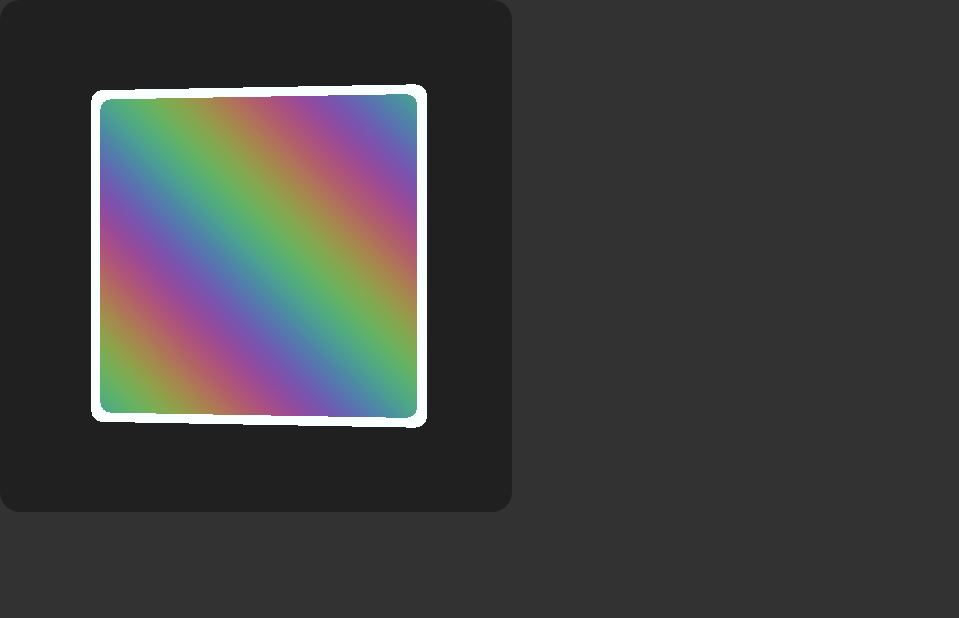
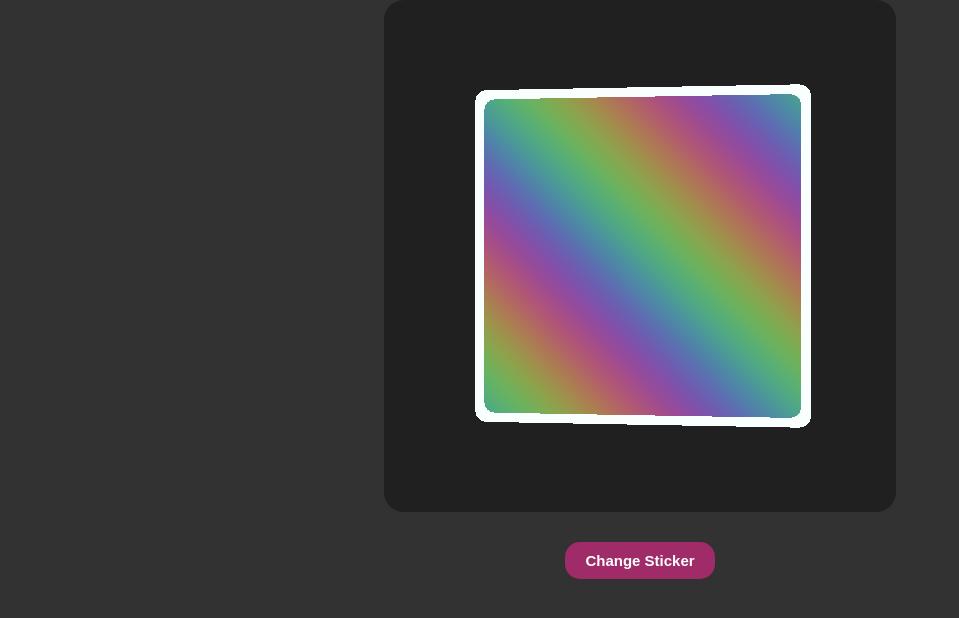
Before and after one commit to xTacobaco/sticker-maker, a website built with Vite: page index.html in a window 1280 px wide. Shown: the whole page, without its empty margins (0-959 px from the left). Built offline with nearby package versions, Linux system fonts and the light colour scheme; animation ran at ten frames a second.

Commit message:
change sticker button

```diff
--- a/main.js
+++ b/main.js
@@ -103,6 +103,10 @@ requestAnimationFrame(function animate() {
     renderer.setClearColor(0x202020, 1);
     plane.rotation.y += Math.sin(Date.now()/1000 * 2)/5;
     stickerMaterial.uniforms.time.value = plane.rotation.y;
+    stickerMaterial.uniforms.albedo.value = albedo;
+    stickerMaterial.uniforms.outline.value = outline;
+    backsideMaterial.alphaMap = alphaMap;
+    outlinemesh.material.alphaMap = alphaMap;
     renderer.render(scene, camera);
 });
 
@@ -110,7 +114,22 @@ touchmaster95(renderer.domElement, {
     useSpring: true,
     minZoom: 0.5,
     maxZoom: 2,
-}, ({ x, zoom }) => {
+}, ({ x }) => {
     plane.rotation.y = x/100;
     camera.position.z = 3;
 });
+
+let button = document.createElement('button');
+button.innerHTML = 'Change Sticker';
+button.addEventListener('click', async () => {
+    url = window.prompt('Image url', url);
+    let {
+        albedo: albedoImageData,
+        outline: outlineImageData,
+        alphaMap: alphaMapImageData,
+    } = await createStickerImages(url, 512, 512);
+    albedo = texturize(albedoImageData);
+    alphaMap = texturize(alphaMapImageData);
+    outline = texturize(outlineImageData);
+});
+document.body.append(button);
--- a/sticker.js
+++ b/sticker.js
@@ -7,7 +7,22 @@ export default async function createStickerImages(url, width, height) {
     img.crossOrigin = "Anonymous";
     return new Promise((res, rej) => {
         img.onload = () => {
-            ctx.drawImage(img, 0, 0, width, height);
+            const aspectRatio = img.width / img.height;
+            let cropWidth, cropHeight, offsetX, offsetY;
+
+            if (aspectRatio > 1) {
+                cropWidth = img.height;
+                cropHeight = img.height;
+                offsetX = (img.width - cropWidth) / 2;
+                offsetY = 0;
+            } else {
+                cropWidth = img.width;
+                cropHeight = img.width;
+                offsetX = 0;
+                offsetY = (img.height - cropHeight) / 2;
+            }
+
+            ctx.drawImage(img, offsetX, offsetY, cropWidth, cropHeight, 0, 0, width, height);
             let albedo = ctx.getImageData(0, 0, width, height); // original
             let alphaMap = new ImageData(new Uint8ClampedArray(albedo.data), albedo.width, albedo.height);
             const alphaMapPixels = alphaMap.data;
@@ -29,7 +44,7 @@ export default async function createStickerImages(url, width, height) {
 
             ctx.putImageData(outline, 0, 0);
             outline = ctx.getImageData(0, 0, width, height);
-            res({ albedo, outline, alphaMap })
+            res({ albedo, outline, alphaMap });
         }
         img.onerror = rej;
     });
--- a/style.css
+++ b/style.css
@@ -13,4 +13,20 @@ canvas {
   aspect-ratio: 1/1;
   width: 100%;
   max-width: 512px;
+  margin: auto;
 }
+
+button {
+  position: relative;
+  top: 30px;
+  display: block;
+  margin: auto;
+  padding: 10px 20px;
+  background: #9F2B68;
+  border-radius: 15px;
+  outline: none;
+  border: none;
+  color: white;
+  font-weight: bold;
+  font-size: 15px;
+}
```
